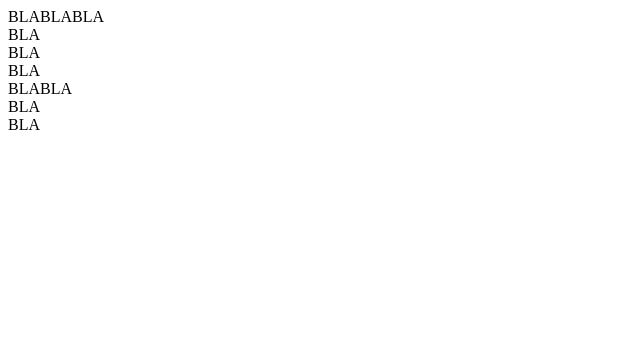
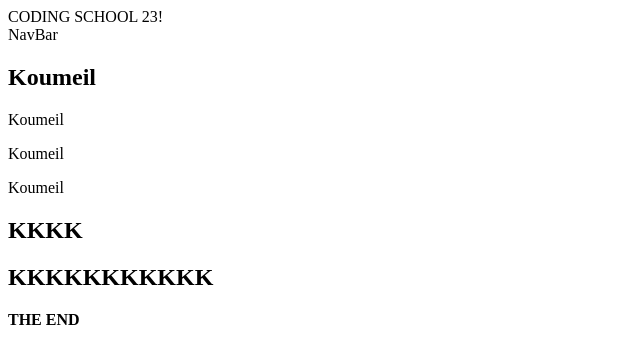
Before and after one commit to Kouumss/GUTS, a plain HTML site: page index2.html in a window 1280 px wide. Shown: the whole page, without its empty margins (0-640 px from the left). Drawn offline with Linux system fonts and the light colour scheme.

Commit message:
sauvegarde2

```diff
--- a/index2.html
+++ b/index2.html
@@ -8,20 +8,35 @@
     <title>Document</title>
 </head>
 
+
+
 <body>
-    <header>
-    </header>
-    <nav>
-    </nav>
-    <div> BLABLABLA
-        <div>BLA</div>
-        <div>BLA</div>
-        <div>BLA</div>
-    </div>
-    <div>BLABLA
-        <div>BLA</div>
-    </div>
-    <div>BLA</div>
+    <header> CODING SCHOOL 23! </header>
+    <nav>NavBar</nav>
+    <section>
+        <h1>Koumeil</h1>
+        <div>
+            <p>Koumeil</p>
+        </div>
+        <div>
+            <p>Koumeil</p>
+        </div>
+        <div>
+            <p>Koumeil</p>
+        </div>
+    </section>
+    <section>
+        <h1>KKKK</h1>
+        <div>
+            <h1>
+                KKKKKKKKKKK
+            </h1>
+        </div>
+    </section>
+    <footer>
+        <p><strong>THE END</strong></p>
+    </footer>
+
 </body>
 
 </html>
```
